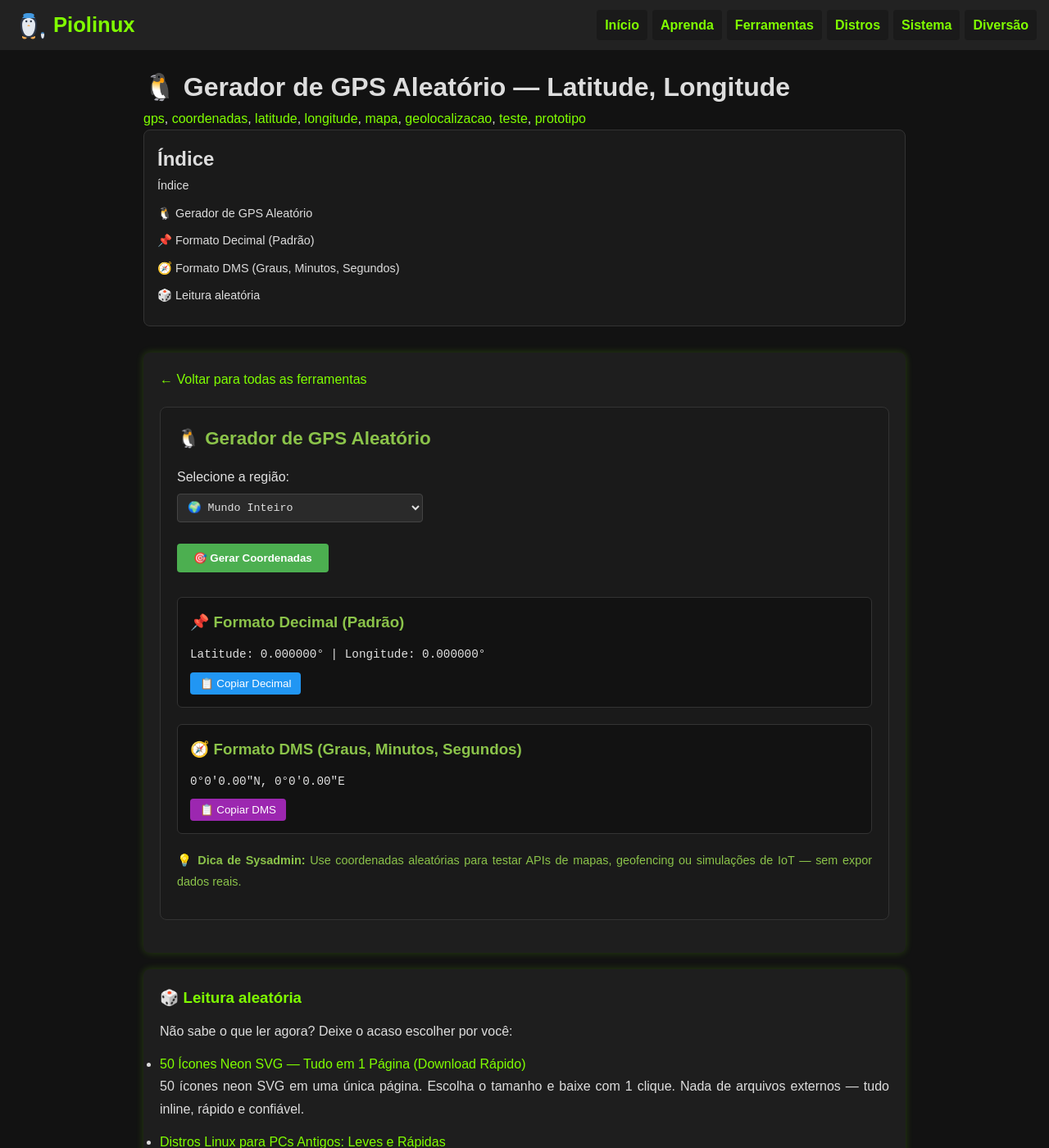
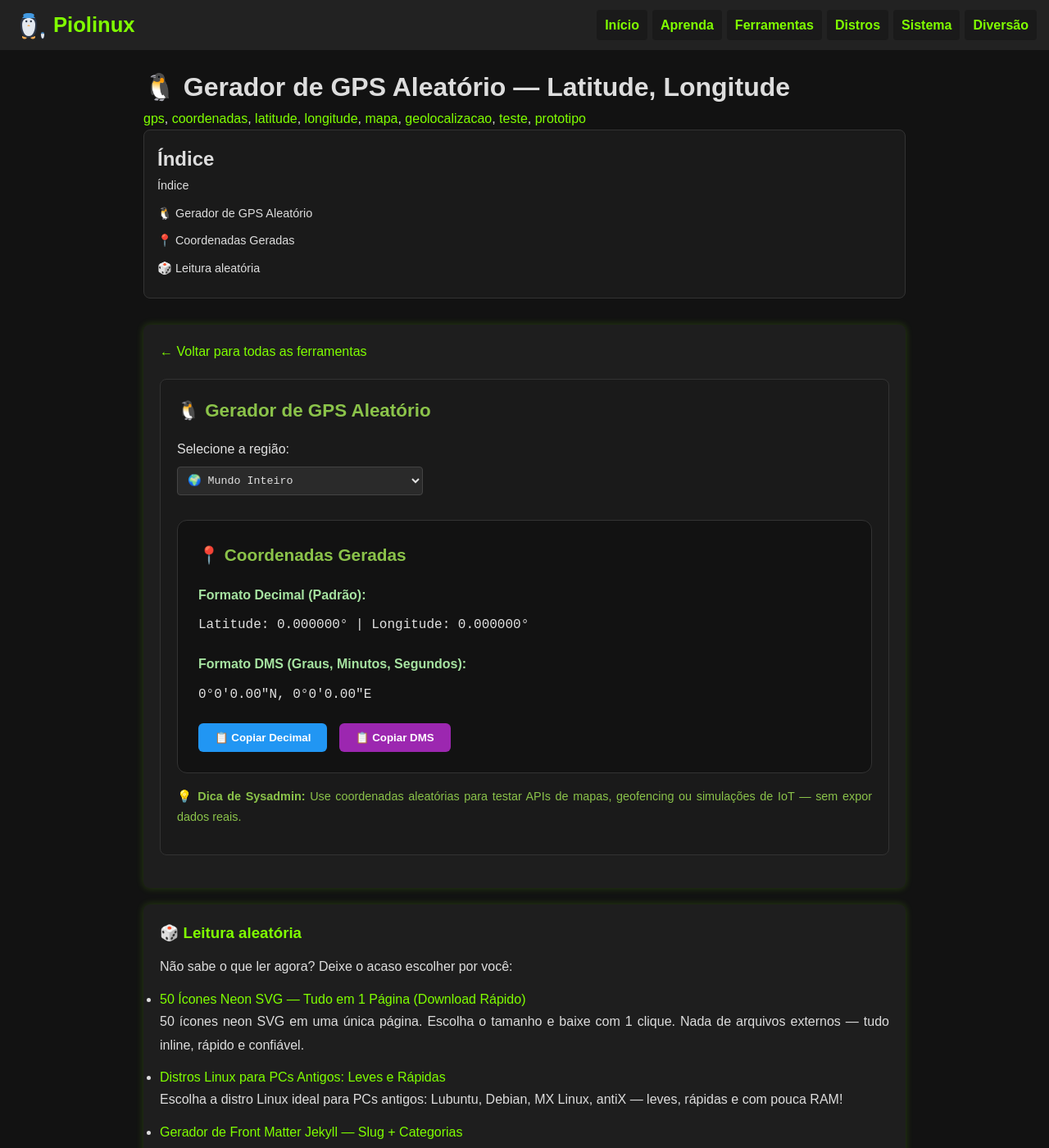
Before and after one commit to Piolinux/piolinux-site, a Jekyll site: the page built from _pages/tools/gerador-de-gps-aleatorio-latitude-longitude.html, in a window 1280 px wide and 1400 px high. Shown: the whole window at 82% size. Built offline with Jekyll 4.4.1, drawn with Linux system fonts in a browser that asks for light colours.

Commit message:
Update gerador-de-gps-aleatorio-latitude-longitude.html

```diff
--- a/_pages/tools/gerador-de-gps-aleatorio-latitude-longitude.html
+++ b/_pages/tools/gerador-de-gps-aleatorio-latitude-longitude.html
@@ -28,29 +28,33 @@ tags: [gps, coordenadas, latitude, longitude, mapa, geolocalizacao, teste, proto
     </select>
   </div>
 
-  <button onclick="generateGPS()" style="background: #4caf50; color: white; border: none; padding: 10px 20px; margin: 10px 0; border-radius: 4px; cursor: pointer; font-weight: bold;">
-    🎯 Gerar Coordenadas
-  </button>
+  <div style="margin-top: 30px; background: #121212; padding: 25px; border-radius: 12px; border: 1px solid #333;">
+    <h3 style="color: #8bc34a; margin: 0 0 20px 0; font-size: 1.3em;">📍 Coordenadas Geradas</h3>
 
-  <div style="margin: 20px 0; padding: 15px; background: #121212; border-radius: 6px; border: 1px solid #333;">
-    <h3 style="color: #8bc34a; margin-top: 0;">📌 Formato Decimal (Padrão)</h3>
-    <p id="gpsDecimal" style="font-family: monospace; font-size: 1.1em; color: #e0e0e0; margin: 0;">
-      Latitude: 0.000000° | Longitude: 0.000000°
-    </p>
-    <button onclick="copyGPS('decimal')" style="background: #2196F3; color: white; border: none; padding: 6px 12px; border-radius: 4px; cursor: pointer; margin-top: 8px;">
-      📋 Copiar Decimal
+    <div style="margin-bottom: 20px;">
+        <strong style="color: #a6e3a1;">Formato Decimal (Padrão):</strong>
+        <p id="gpsDecimal" style="color: #e0e0e0; font-family: 'Courier New', monospace; margin: 10px 0;">
+            Latitude: 0.000000° | Longitude: 0.000000°
+        </p>
+    </div>
+
+    <div style="margin-bottom: 20px;">
+        <strong style="color: #a6e3a1;">Formato DMS (Graus, Minutos, Segundos):</strong>
+        <p id="gpsDMS" style="color: #e0e0e0; font-family: 'Courier New', monospace; margin: 10px 0;">
+            0°0'0.00"N, 0°0'0.00"E
+        </p>
+    </div>
+
+    <button onclick="copyGPS('decimal')" style="background: #2196F3; color: white; padding: 10px 20px; border: none; border-radius: 6px; margin-right: 10px; cursor: pointer; font-weight: bold;">
+        📋 Copiar Decimal
     </button>
-  </div>
+    <button onclick="copyGPS('dms')" style="background: #9c27b0; color: white; padding: 10px 20px; border: none; border-radius: 6px; cursor: pointer; font-weight: bold;">
+        📋 Copiar DMS
+    </button>
 
-  <div style="margin: 20px 0; padding: 15px; background: #121212; border-radius: 6px; border: 1px solid #333;">
-    <h3 style="color: #8bc34a; margin-top: 0;">🧭 Formato DMS (Graus, Minutos, Segundos)</h3>
-    <p id="gpsDMS" style="font-family: monospace; font-size: 1.1em; color: #e0e0e0; margin: 0;">
-      0°0'0.00"N, 0°0'0.00"E
-    </p>
-    <button onclick="copyGPS('dms')" style="background: #9c27b0; color: white; border: none; padding: 6px 12px; border-radius: 4px; cursor: pointer; margin-top: 8px;">
-      📋 Copiar DMS
-    </button>
-  </div>
+    <!-- Campo oculto para copiar formato padrão -->
+    <div id="gpsResult" style="display: none;"></div>
+</div>
 
   <p style="font-size: 0.9em; color: #8bc34a; margin-top: 16px;">
     💡 <strong>Dica de Sysadmin:</strong> Use coordenadas aleatórias para testar APIs de mapas, geofencing ou simulações de IoT — sem expor dados reais.
```
Also changed, not shown: other parts of _pages/tools/gerador-de-gps-aleatorio-latitude-longitude.html (+13 -4 lines).
